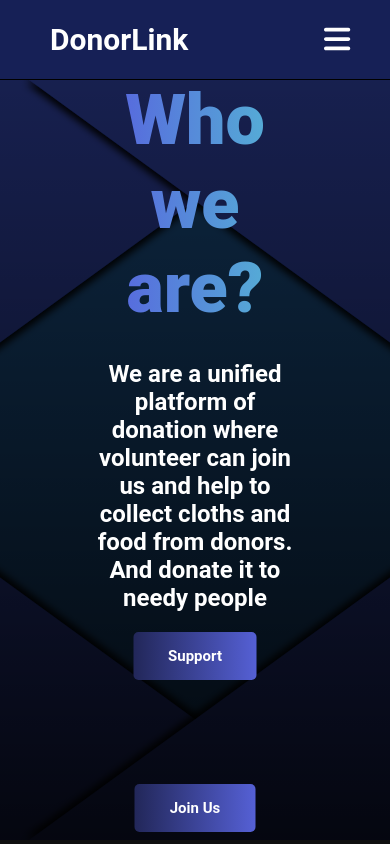
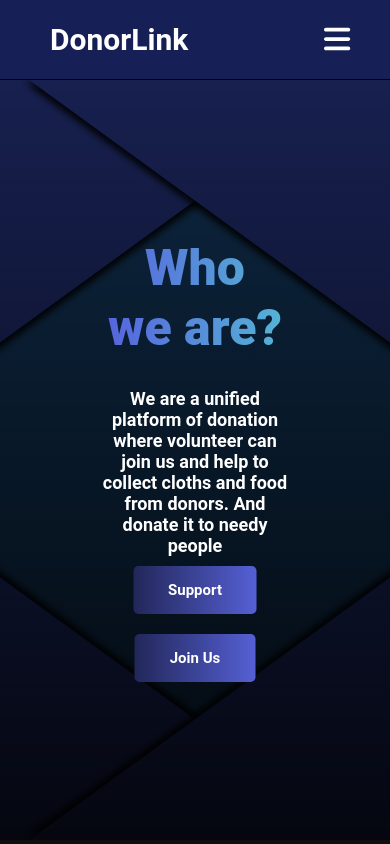
Before and after one commit to sayyedarib/DonorLink, a Next.js app in the folder client/: page / in a window 390 px wide. Shown: the top 844 px of the page. Built offline with nearby package versions, Linux system fonts and the light colour scheme; no server answers.

Commit message:
styling fix 2

```diff
--- a/client/styles/components/header.module.css
+++ b/client/styles/components/header.module.css
@@ -2,7 +2,6 @@
   color: white;
   height: 90vh;
   width: 100%;
-
   background: linear-gradient(rgba(0, 0, 0, 0.5), rgba(0, 0, 0, 0.9)),
     url("/assets/images/background/Abstract.svg") center/cover no-repeat;
   position: relative; /* make the header a positioning context */
@@ -44,3 +43,10 @@
   margin-bottom: 30px;
   color: white;
 }
+
+
+@media (max-width:800px) {
+  .content h2{font-size: 18px;}
+  .btnDiv{gap: 0;}
+  .btnDiv button{margin: 10px;}
+}
--- a/client/styles/globals.css
+++ b/client/styles/globals.css
@@ -38,4 +38,9 @@ h3 {
     background-size: contain;
     background-position: top center;
   }
+
+     h1 {
+      font-size: 50px;
+    }
+
 }
```
